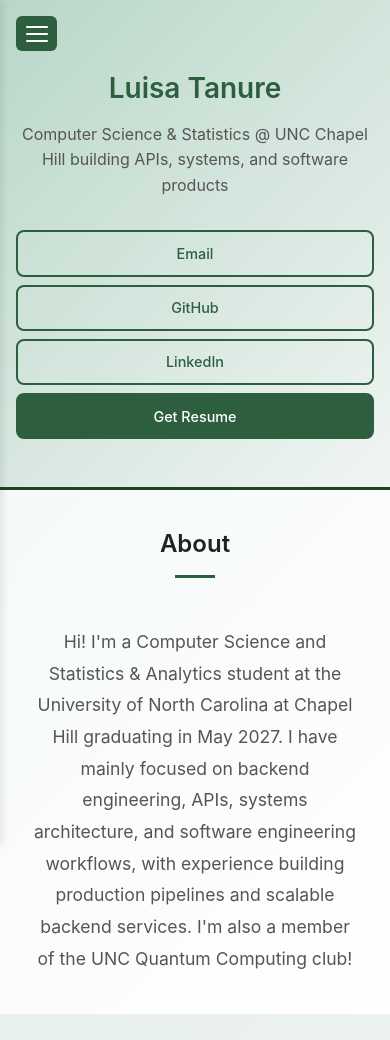
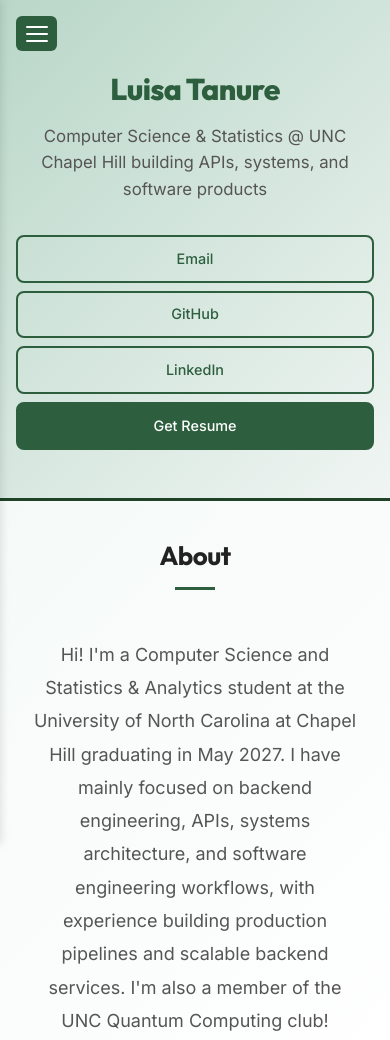
Before and after one commit to lutanure/lutanure.github.io, a plain HTML site: page index.html in a window 390 px wide. Shown: the top 1040 px of the page. Drawn offline with nearby package versions, Linux system fonts and the light colour scheme.

Commit message:
stylic changes

```diff
--- a/index.html
+++ b/index.html
@@ -4,6 +4,9 @@
     <meta charset="UTF-8">
     <meta name="viewport" content="width=device-width, initial-scale=1.0">
     <title>Luisa Tanure - Portfolio</title>
+    <link rel="preconnect" href="https://fonts.googleapis.com">
+    <link rel="preconnect" href="https://fonts.gstatic.com" crossorigin>
+    <link href="https://fonts.googleapis.com/css2?family=Outfit:wght@400;500;600;700;800&family=Inter:ital,wght@0,400;0,500;0,600;1,400&display=swap" rel="stylesheet">
     <link rel="stylesheet" href="styles.css">
     <link rel="stylesheet" href="https://cdn.jsdelivr.net/gh/devicons/devicon@latest/devicon.min.css">
 </head>
--- a/styles.css
+++ b/styles.css
@@ -10,37 +10,47 @@
 }
 
 body {
-    font-family: -apple-system, BlinkMacSystemFont, "Segoe UI", "Helvetica Neue", sans-serif;
-    line-height: 1.6;
+    font-family: 'Inter', -apple-system, BlinkMacSystemFont, "Segoe UI", "Helvetica Neue", sans-serif;
+    line-height: 1.7;
     color: #333;
     background: linear-gradient(180deg, #f5faf8 0%, #fafafa 100%);
     margin-left: 200px;
+    font-size: 1rem;
+    -webkit-font-smoothing: antialiased;
+    -moz-osx-font-smoothing: grayscale;
 }
 
 /* Typography */
 h1, h2, h3, h4, h5, h6 {
-    line-height: 1.2;
+    font-family: 'Outfit', sans-serif;
+    line-height: 1.15;
     margin-bottom: 1rem;
-    font-weight: 600;
+    font-weight: 700;
+    letter-spacing: -0.02em;
 }
 
 h1 {
-    font-size: 3rem;
+    font-size: 3.5rem;
+    font-weight: 800;
 }
 
 h2 {
-    font-size: 2.25rem;
+    font-size: 2.5rem;
     color: #222;
+    font-weight: 700;
 }
 
 h3 {
-    font-size: 1.5rem;
+    font-size: 1.625rem;
     color: #333;
+    font-weight: 600;
 }
 
 h4 {
     font-size: 1.125rem;
     color: #444;
+    font-weight: 600;
+    letter-spacing: -0.01em;
 }
 
 p {
@@ -66,8 +76,10 @@
 }
 
 .nav-brand {
+    font-family: 'Outfit', sans-serif;
     font-size: 1.5rem;
-    font-weight: 700;
+    font-weight: 800;
+    letter-spacing: -0.02em;
     color: white;
     text-decoration: none;
     margin-bottom: 3rem;
@@ -249,10 +261,11 @@
 }
 
 .tagline {
-    font-size: 1.25rem;
+    font-size: 1.3rem;
     color: #555;
     margin-bottom: 2rem;
     font-weight: 400;
+    line-height: 1.6;
 }
 
 .contact-links {
@@ -296,11 +309,11 @@
 }
 
 .section-text {
-    font-size: 1.1rem;
+    font-size: 1.125rem;
     color: #555;
     max-width: 700px;
     margin: 0 auto;
-    line-height: 1.8;
+    line-height: 1.85;
     text-align: center;
 }
 
@@ -449,7 +462,7 @@
 
 .project-hero h1 {
     color: #2d5f3f;
-    font-size: 2.5rem;
+    font-size: 2.75rem;
     margin-bottom: 0.75rem;
 }
 
@@ -984,7 +997,11 @@
     }
 
     h1 {
-        font-size: 2.5rem;
+        font-size: 2.75rem;
+    }
+
+    h2 {
+        font-size: 2rem;
     }
 
     .section {
@@ -1003,19 +1020,19 @@
     }
 
     h1 {
-        font-size: 2rem;
+        font-size: 2.25rem;
     }
 
     h2 {
-        font-size: 1.75rem;
+        font-size: 1.875rem;
     }
 
     h3 {
-        font-size: 1.25rem;
+        font-size: 1.375rem;
     }
 
     .tagline {
-        font-size: 1rem;
+        font-size: 1.05rem;
     }
 
     /* Show hamburger button */
@@ -1076,11 +1093,11 @@
 /* Small Mobile (<480px) */
 @media (max-width: 480px) {
     h1 {
-        font-size: 1.75rem;
+        font-size: 1.875rem;
     }
 
     h2 {
-        font-size: 1.5rem;
+        font-size: 1.625rem;
     }
 
     .hero {
```
Also changed, not shown: projects/csxl-agentic-ai-refactor.html (+3 -0 lines), projects/dottrack.html (+3 -0 lines), projects/val-the-valkyrie.html (+3 -0 lines).
